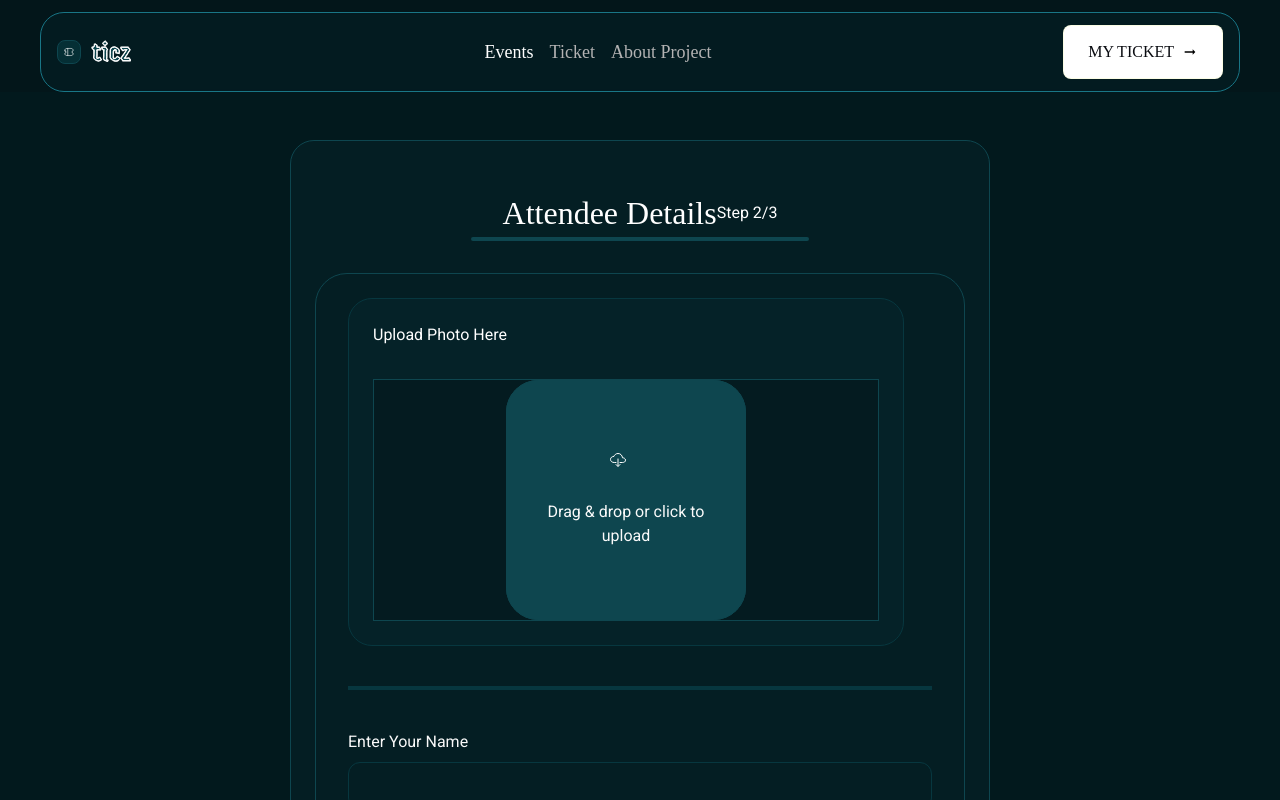
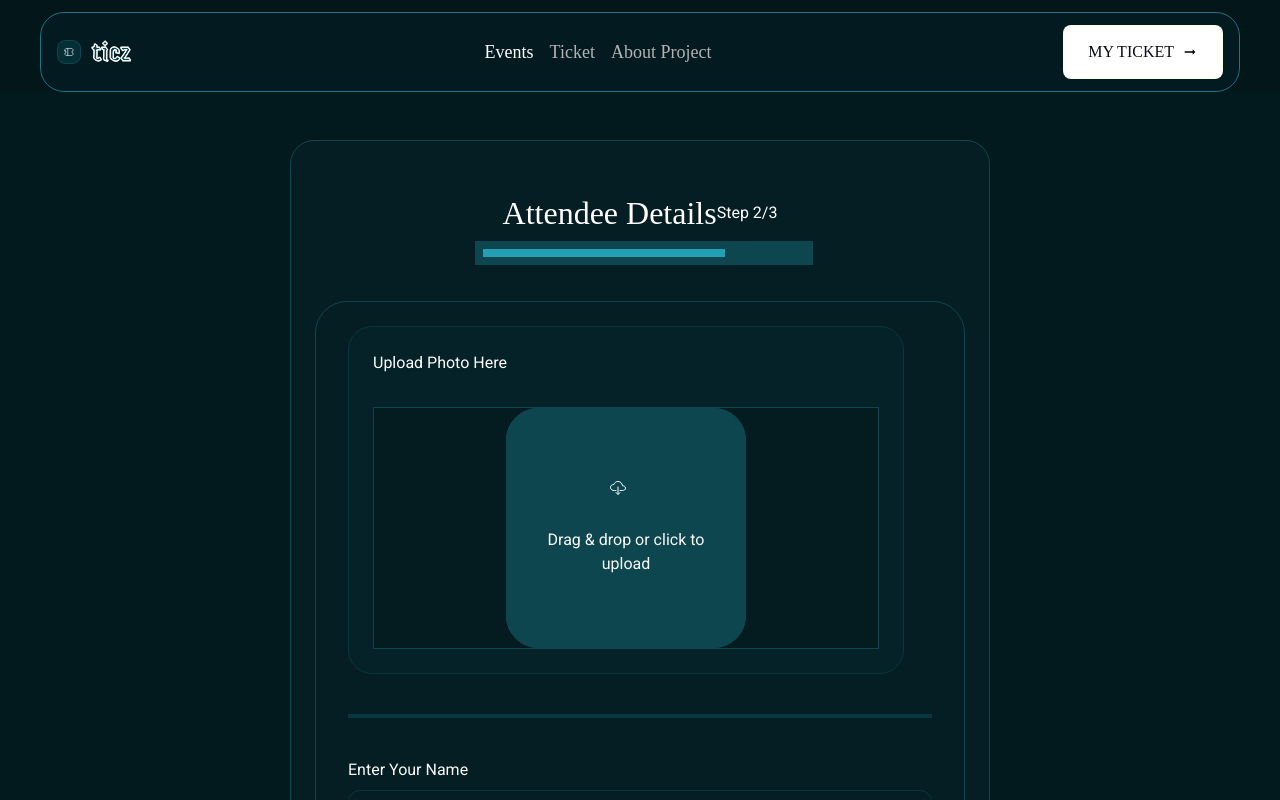
Before and after one commit to Favics-T/TicketGenerator-HNG, a React (Vite) app: page /#/attendeedetails in a window 1280 px wide. Shown: the top 800 px of the page. Built offline with nearby package versions, Linux system fonts and the light colour scheme; a web font is replaced by a local one.

Commit message:
fixing progress bar

```diff
--- a/src/Components/selectTicket/ProgressBar.jsx
+++ b/src/Components/selectTicket/ProgressBar.jsx
@@ -1,9 +1,14 @@
 import React from 'react'
+import { useLocation } from 'react-router-dom'
 
 const ProgressBar = () => {
+  const {pathname } = useLocation();
   return (
-    <div>
-
+    <div className='w-full bg-[#0E464F] p-2  m-1'>
+      <div className={`bg-[#24a0b5] ${pathname=== '/attendeedetails' ? 'w-3/4 p-1':"w-1/2"}`}>
+      </div>
+      <div>
+      </div>
     </div>
   )
 }
--- a/src/Layers/AttendeeDetails.jsx
+++ b/src/Layers/AttendeeDetails.jsx
@@ -3,6 +3,7 @@ import { IoCloudDownloadOutline } from "react-icons/io5";
 import { Link, useNavigate } from 'react-router-dom';
 import FormContext from '../Context/FormContext';
 import SubHeader from '../Components/selectTicket/SubHeader';
+import ProgressBar from '../Components/selectTicket/ProgressBar';
 
 
 const AttendeeDetails = () => {
@@ -79,17 +80,15 @@ gap-[32px]  md:w-[700px] w-[375px]  self-stretch   flex flex-col  rounded-[24px]
 </div> */}
 <div className='w-full '>
 <SubHeader title='Attendee Details' step='Step 2/3'/>
-
+<ProgressBar />
 </div>
 
 {/* Progress bar */}
 
-<div className='self-stretch w-full flex rounded-[5px] bg-[#0E464F] h-[4px] pr-[278px] items-center '>
-<div className=':w-[26px]  self-stretch bg-[#24a0b5] '></div>
+{/* <div className='self-stretch w-full flex rounded-[5px] bg-[#0E464F] h-[4px] pr-[278px] items-center '>
+<div className=':  self-stretch bg-[#24a0b5] '></div>
 <div className='bg-[#0E464F] '></div>
-
-
-</div>
+</div> */}
 </div>
 
 
```
